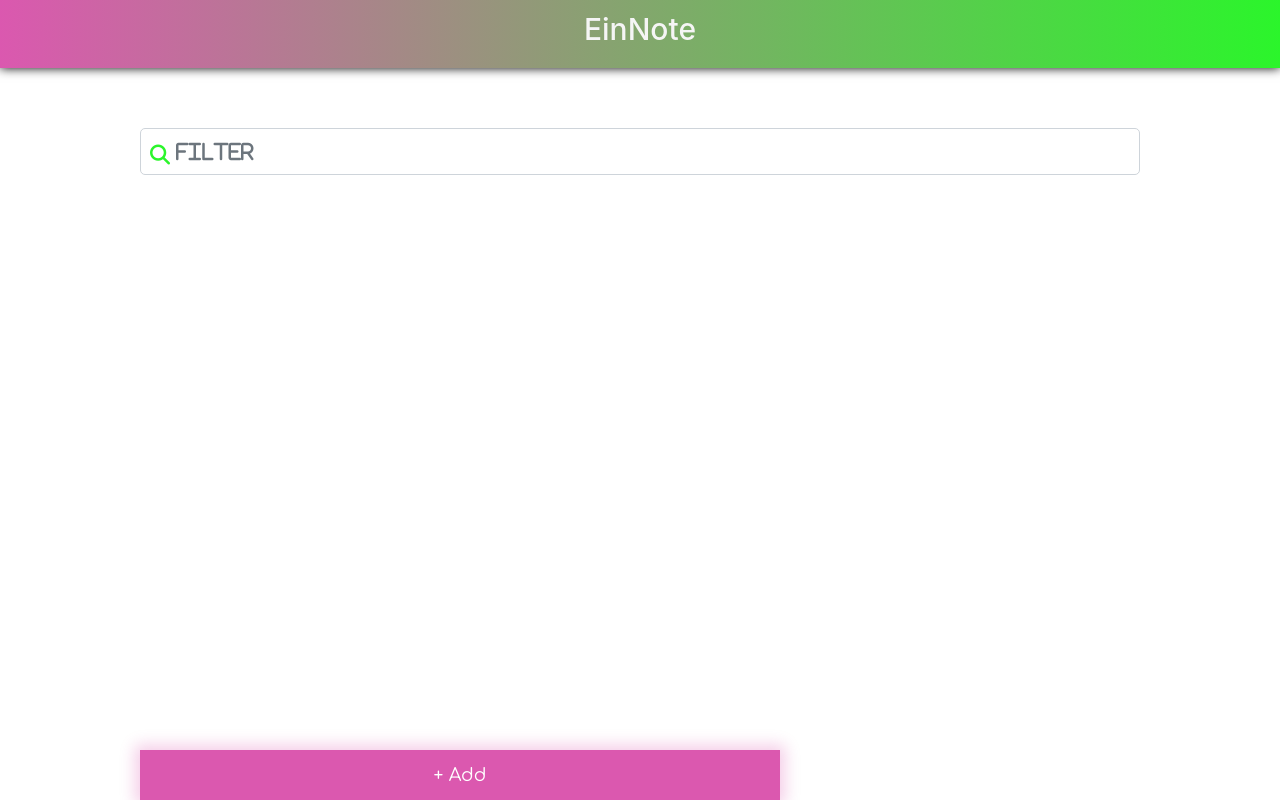
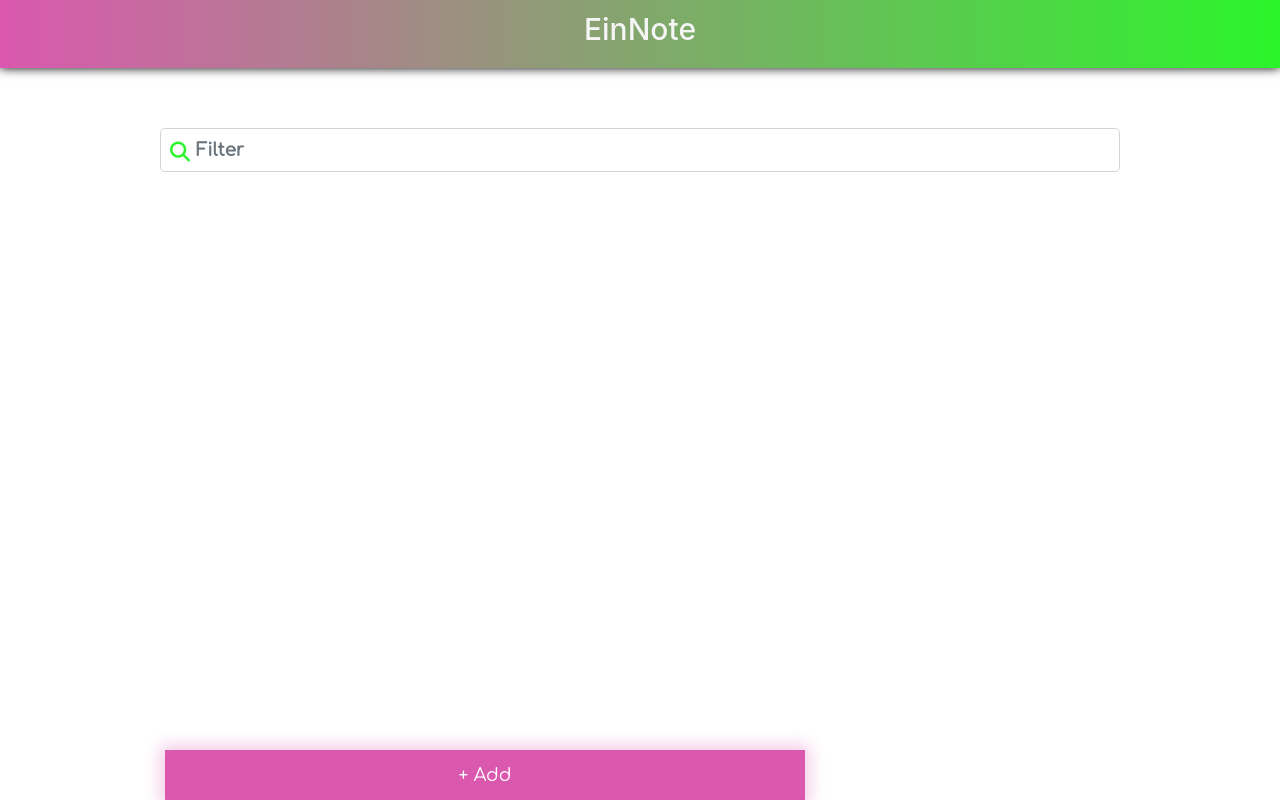
Before and after one commit to desoga10/Notes-App, an Angular app: page / in a window 1280 px wide. Built offline with nearby package versions, Linux system fonts and the light colour scheme; a web font is replaced by a local one.

Commit message:
Started working on filtering and sorting

```diff
--- a/src/app/pages/note-list/note-list.component.html
+++ b/src/app/pages/note-list/note-list.component.html
@@ -1,7 +1,7 @@
 <main class="main-area">
   <div class="centered">
-    <input type="text" class="form-control fas fa-search mt-5 " id="inputext" placeholder="Filter">
-      <span class="fas fa-search icon"></span>
+    <!-- <input type="text" class="form-control fas fa-search mt-5 " id="inputext" placeholder="Filter"> -->
+      <!-- <span class="fas fa-search icon"></span> -->
       <div  [@listAnim]>
         <app-note-card ></app-note-card>
       </div>
--- a/src/app/structure/note-card/note-card.component.html
+++ b/src/app/structure/note-card/note-card.component.html
@@ -1,11 +1,24 @@
+
 <div>
-  <button type="button" class="btn add" type="button" routerLink="new">+ Add</button>
+  <main class="main-area">
+    <div class="centered">
+      <input
+        type="text"
+        class="form-control fas fa-search mt-5"
+        id="inputext"
+        placeholder="Filter"
+        (keyup)="filter($event.target.value)"
+        >
+        <span class="fas fa-search icon"></span>
+    </div>
+    </main>
+  <button type="button" class="btn add" type="button" routerLink="new" style="margin-left: 25px;">+ Add</button>
 </div>
   <!-- <section class="cards"> -->
     <section class="cards">
   <article
     class="card"
-    *ngFor="let note of notes; index as i"
+    *ngFor="let note of filteredNotes; index as i"
     [@itemAnim]
     >
     <div
--- a/src/app/structure/note-card/note-card.component.scss
+++ b/src/app/structure/note-card/note-card.component.scss
@@ -277,3 +277,34 @@ button.add{
         max-width: 52em;
     }
 }
+
+
+/* Card Based Layout - Base styles */
+.centered {
+  margin: 0 auto;
+  padding: 0 1em;
+}
+
+@media screen and (min-width: 52em) {
+  .centered {
+      max-width: 52em;
+  }
+}
+
+/*--------------------------------------------------------------
+Input Styling
+--------------------------------------------------------------*/
+
+.icon {
+float: left;
+margin-left: 10px;
+margin-right: 6px;
+margin-top: -30px;
+position: relative;
+z-index: 2;
+color: $green;
+}
+
+input {
+text-indent:20px;
+}
--- a/src/app/structure/note-card/note-card.component.ts
+++ b/src/app/structure/note-card/note-card.component.ts
@@ -83,12 +83,14 @@ export class NoteCardComponent implements OnInit {
   @Input() title: string;
   @Input() body: string;
   notes: Note[] = new Array<Note>()
+  filteredNotes: Note[] = new Array<Note>();
 
   constructor(private noteService: NotesService) { }
 
   ngOnInit()  {
    this.notes = this.noteService.getAll()
-   console.log(this.notes)
+   this.filteredNotes = this.notes;
+   console.log(this.filteredNotes)
   }
 
 
@@ -99,4 +101,74 @@ export class NoteCardComponent implements OnInit {
     console.log("Note Deleted")
   }
 
+  filter(query: string) {
+    query = query.toLowerCase().trim();
+    let allResults: Note[] = new Array<Note>();
+    //split up the search query into individual words
+    let terms: string[] = query.split(' '); //split on spaces
+    //remove duplicate search items
+    terms = this.removeDuplicate(terms)
+    //Compile All Relevant Results inot The New Results Array
+    terms.forEach(term => {
+      let results: Note[] = this.relevantNotes(term);
+      //Append results to allresults array
+      allResults = [...allResults, ...results]
+      console.log(allResults)
+    })
+
+    //All results should include duplicate note
+    //Because a single note could be the result of so many search terms.
+    //But duplicate notes will not be shown in the UI
+    //So, we remove the duplicates.
+
+    let uniqueNotes = this.removeDuplicate(allResults);
+    this.filteredNotes = uniqueNotes;
+  }
+
+  removeDuplicate(arr: Array<any>) : Array<any>{
+    let uniqueResults: Set<any> = new Set<any>();
+
+    //Loop through the input array and addthe items to the set
+    arr.forEach(e =>  uniqueResults.add(e));
+    return Array.from(uniqueResults)
+  }
+
+  relevantNotes(query:string) : Array<Note>{
+      query = query.toLowerCase().trim();
+      let relevantNotes = this.notes.filter(note => {
+        if(note.title &&  note.title.toLowerCase().includes(query)){
+          return true;
+        }
+          if(note.body && note.body.toLowerCase().includes(query)){
+            return true;
+          }
+          return false;
+
+      })
+      return relevantNotes
+  }
+
+  sortByRelevance(searchResults: Note[]){
+    //This method will return the relevance of the search results based on the number of times they appear in the search result
+    let noteCountObj: Object =  {};
+    searchResults.forEach(note  => {
+      let noteId = this.noteService.getId(note); //Get Note Id
+
+      if(noteCountObj[noteId]){
+          noteCountObj[noteId] += 1;
+      } else {
+        noteCountObj[noteId] = 1;
+      }
+    })
+    this.filteredNotes = this.filteredNotes.sort((a: Note, b:Note) => {
+      let aId = this.noteService.getId(a)
+      let bId = this.noteService.getId(b)
+
+      let aCount = noteCountObj[aId];
+      let bCount = noteCountObj[bId]
+
+      return bCount - aCount;
+    })
+  }
+
 }
```
